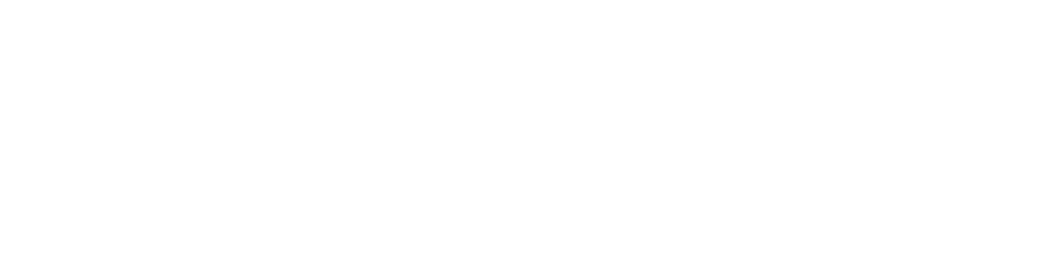
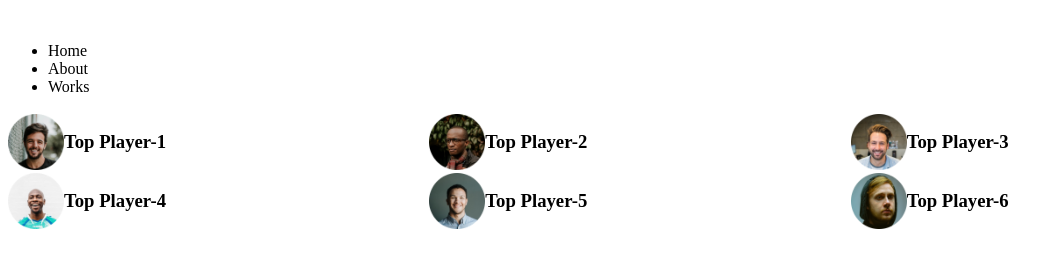
Before and after one commit to takibulislam/leaderboard--css3, a plain HTML site: page index.html in a window 1280 px wide. Shown: the whole page, without its empty margins (0-1063 px from the left). Drawn offline with Linux system fonts and the light colour scheme.

Commit message:
players added

```diff
--- a/index.html
+++ b/index.html
@@ -7,5 +7,52 @@
     <title>Leader Board</title>
     <link rel="stylesheet" href="style.css" />
   </head>
-  <body></body>
+  <body>
+    <header>
+      <nav>
+        <div class="img">
+          <img src="" alt="" />
+        </div>
+        <ul>
+          <li>Home</li>
+          <li>About</li>
+          <li>Works</li>
+        </ul>
+      </nav>
+    </header>
+    <main>
+      <section class="top">
+        <div class="top-players">
+          <div class="player">
+            <img src="images/players/player-1.png" alt="" />
+            <h3>Top Player-1</h3>
+          </div>
+          <div class="player">
+            <img src="images/players/player-2.png" alt="" />
+            <h3>Top Player-2</h3>
+          </div>
+          <div class="player">
+            <img src="images/players/player-3.png" alt="" />
+            <h3>Top Player-3</h3>
+          </div>
+          <div class="player">
+            <img src="images/players/player-4.png" alt="" />
+            <h3>Top Player-4</h3>
+          </div>
+          <div class="player">
+            <img src="images/players/player-5.png" alt="" />
+            <h3>Top Player-5</h3>
+          </div>
+          <div class="player">
+            <img src="images/players/player-6.png" alt="" />
+            <h3>Top Player-6</h3>
+          </div>
+        </div>
+        <div class="blos"></div>
+      </section>
+      <section class="blog"></section>
+      <section class="latest-couses"></section>
+    </main>
+    <footer></footer>
+  </body>
 </html>
--- a/style.css
+++ b/style.css
@@ -0,0 +1,13 @@
+/* Top Players  */
+.top-players {
+  display: grid;
+  grid-template-columns: repeat(3, 1fr);
+}
+.player {
+  display: flex;
+  align-items: center;
+}
+.player img {
+  width: 56px;
+  height: 56px;
+}
```
Also changed, not shown: 1 other file.
